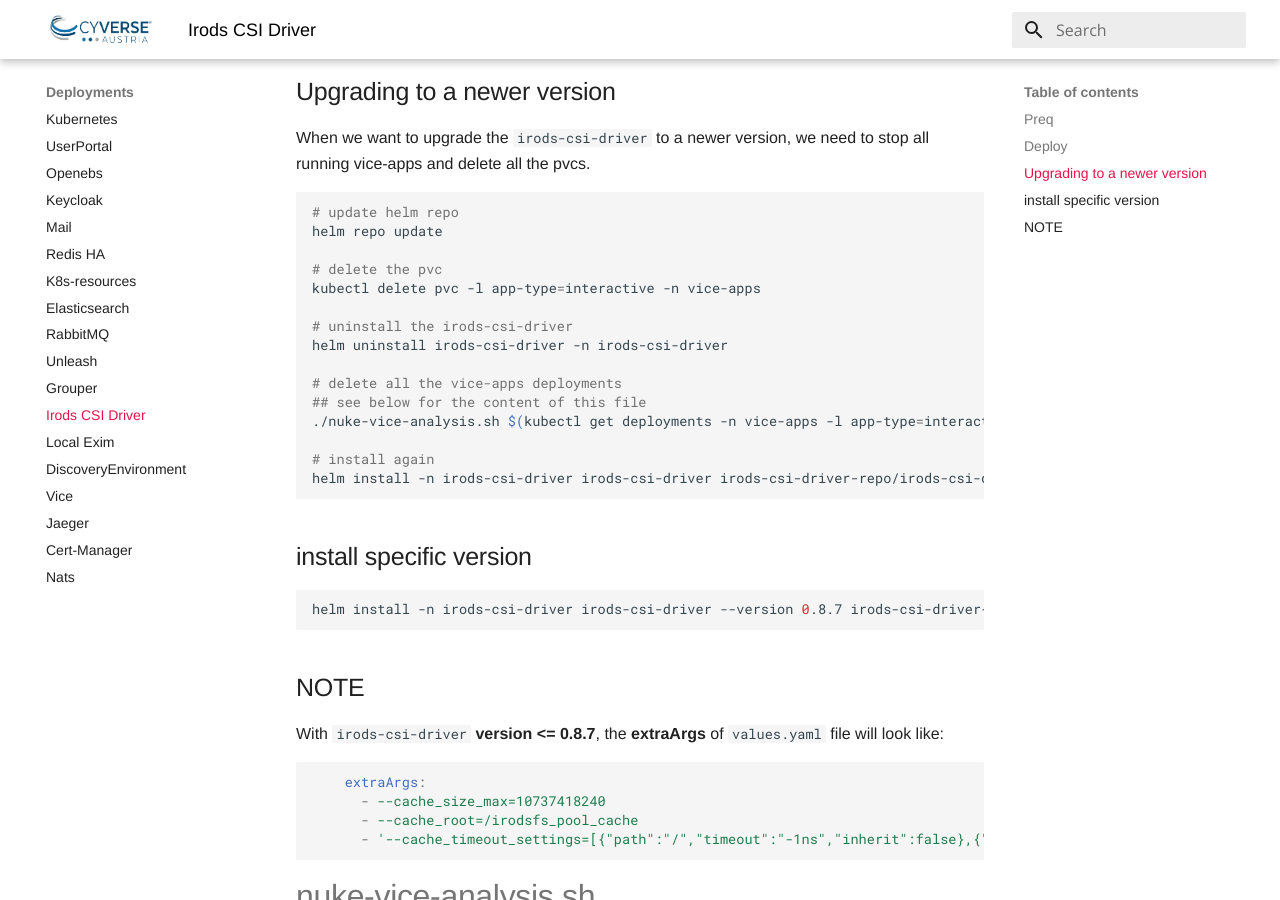
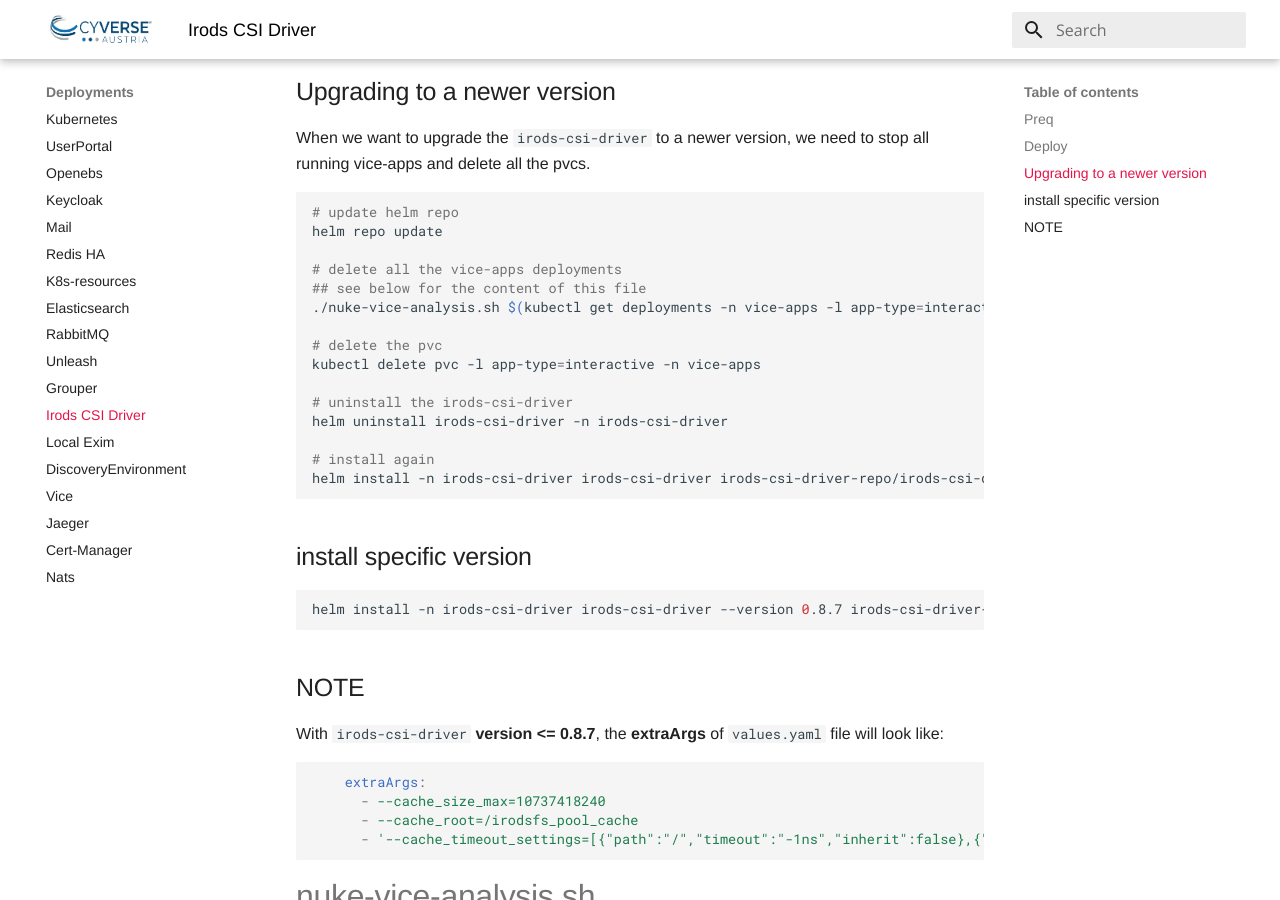
Before and after one commit to cyverse-austria/docs, an MkDocs documentation site: the page built from docs/deployments/irods-csi-driver.md, in a window 1280 px wide and 900 px high, scrolled down 1256 px. Built offline with MkDocs 1.6.1 and Material for MkDocs 9.7.7, drawn with Linux system fonts in a browser that asks for light colours.

```diff
--- a/docs/deployments/irods-csi-driver.md
+++ b/docs/deployments/irods-csi-driver.md
@@ -62,15 +62,15 @@ When we want to upgrade the `irods-csi-driver` to a newer version, we need to st
 # update helm repo
 helm repo update
 
+# delete all the vice-apps deployments
+## see below for the content of this file
+./nuke-vice-analysis.sh $(kubectl get deployments -n vice-apps -l app-type=interactive -o name)
+
 # delete the pvc
 kubectl delete pvc -l app-type=interactive -n vice-apps
 
 # uninstall the irods-csi-driver
 helm uninstall irods-csi-driver -n irods-csi-driver
-
-# delete all the vice-apps deployments
-## see below for the content of this file
-./nuke-vice-analysis.sh $(kubectl get deployments -n vice-apps -l app-type=interactive -o name)
 
 # install again
 helm install -n irods-csi-driver irods-csi-driver irods-csi-driver-repo/irods-csi-driver -f values.yaml
```
